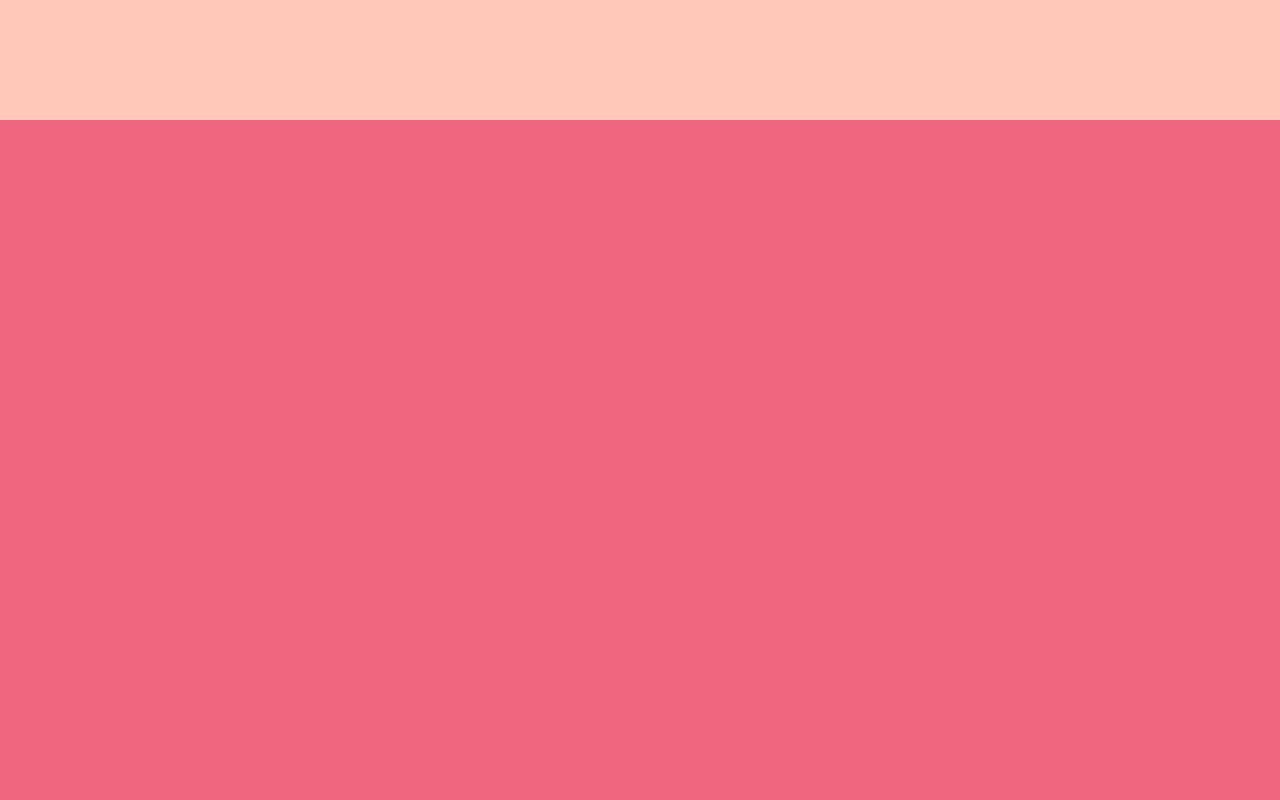
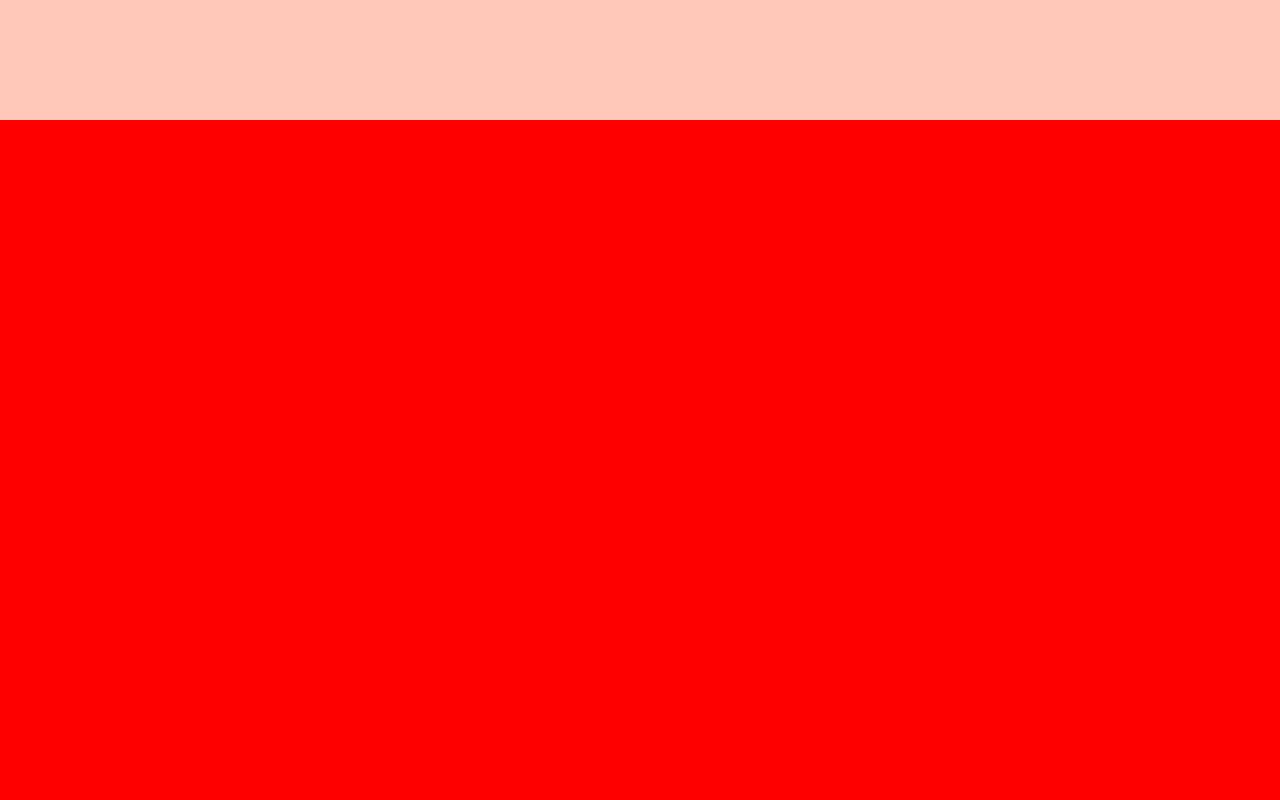
Before and after one commit to rumywanderung/hackathon-quizz-sortinghat, a website built with webpack: page public/index.html in a window 1280 px wide. Shown: the part 1480-2280 px from the top of the page. Built offline with nearby package versions, Linux system fonts and the light colour scheme.

Commit message:
couleur section alternée

```diff
--- a/public/styles/_essais.scss
+++ b/public/styles/_essais.scss
@@ -11,7 +11,7 @@ section{
     width:100vw;
 }
 section:nth-child(even){
-    background-color: #f0667e;
+    background-color: red;
 }
 
 section:nth-child(odd){
```
